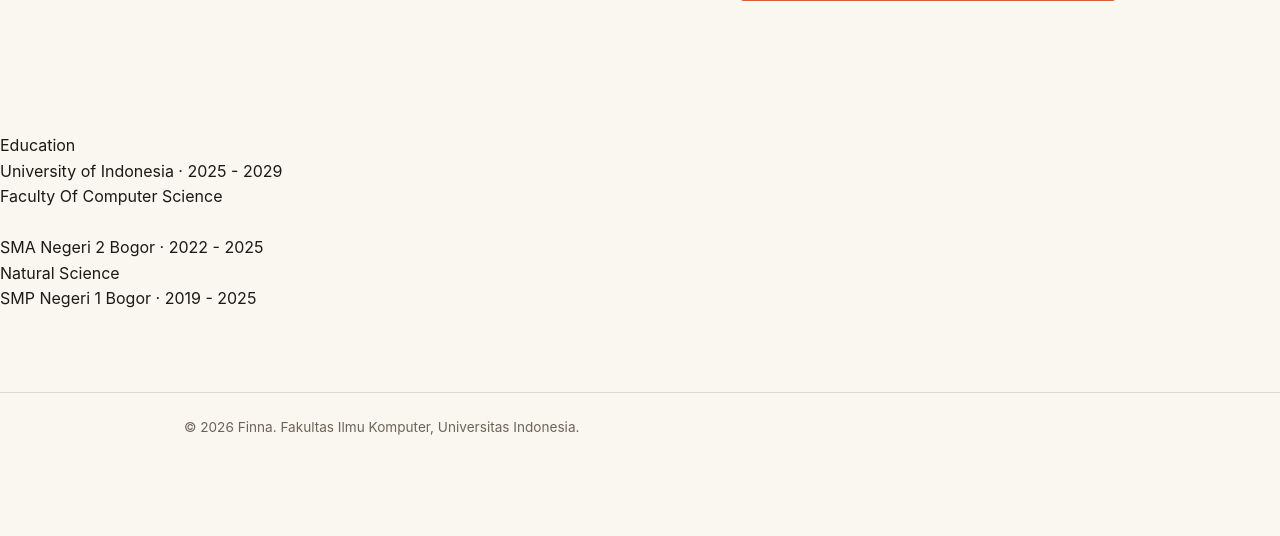
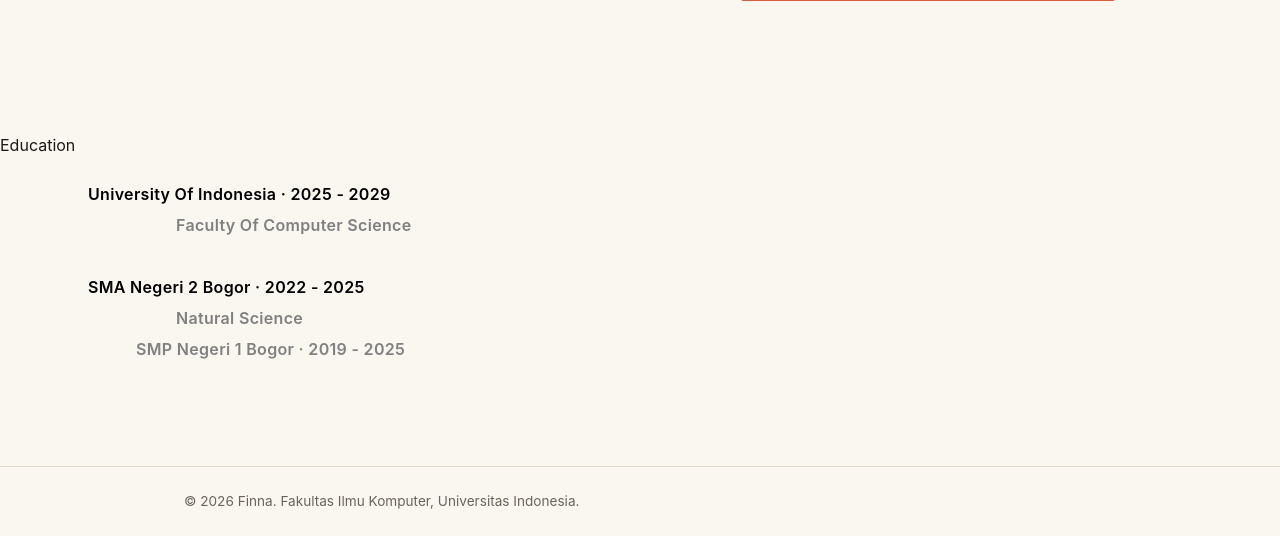
Before and after one commit to finnaaprilia/myportofolio, a Django app: page / in a window 1280 px wide. Shown: the part 541-1077 px from the top of the page. Before the commit the page ends 976 px from the top, so only its background shows below. Run offline with Django 5.2, Linux system fonts and the light colour scheme.

Commit message:
Add a new CSS Rule Set in style.css

```diff
--- a/static/css/style.css
+++ b/static/css/style.css
@@ -213,3 +213,29 @@ h1, .brand {
         justify-content: flex-start;
     }
 }
+
+
+
+
+.edu-second-row {
+    display: flex;
+    justify-content: left;
+    align-items: last baseline;
+    padding: 1.25rem 5.5rem;
+    line-height: 1.95;
+
+    font-size: 0.75 rem;
+    text-transform: capitalize;
+    letter-spacing: 0.02em;
+    color: black;
+    margin-bottom: 0.15 rem;
+
+    font-weight: 600;
+}
+
+.edu-third-row {
+    text-indent: 40px;
+    color: gray;
+    text-decoration: none;
+    padding-left: 3rem;
+}
```
